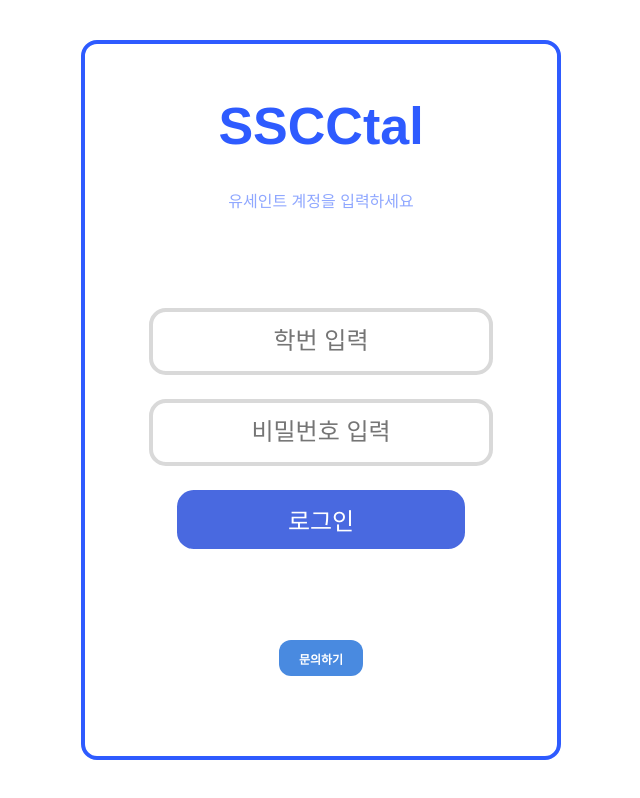
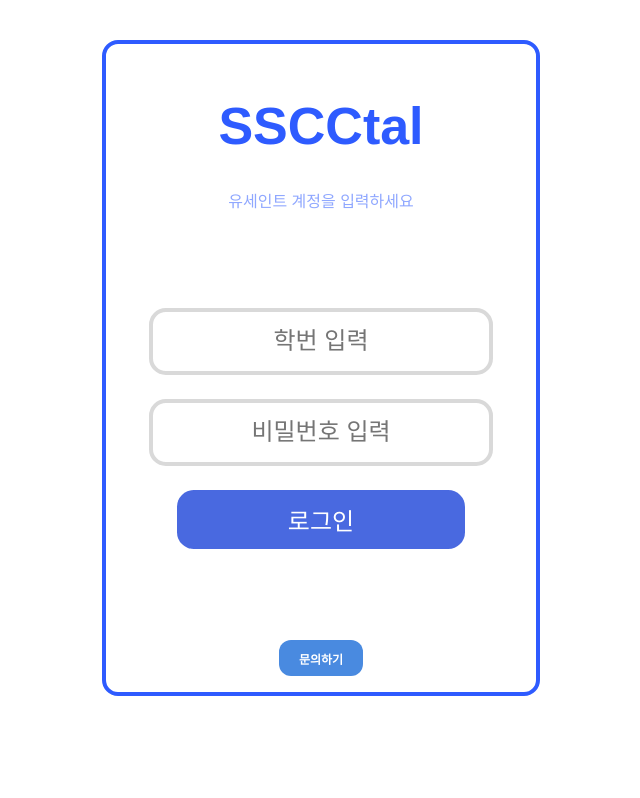
Before and after one commit to SSCC-Library/SSCCtal-FE.kiosk, a React (Vite) app: page /#/ in a window 1280 px wide. Shown: the whole page, without its empty margins (319-959 px from the left). Built offline with nearby package versions, Linux system fonts and the light colour scheme; no server answers.

Commit message:
design: 페이지 컨테이너 크기 수정

```diff
--- a/src/components/page_container.css
+++ b/src/components/page_container.css
@@ -1,5 +1,5 @@
 .page-container {
-	height: 90vh;
+	height: 82vh;
 	aspect-ratio: 2 / 3;
 	margin: 5vh auto 0 auto;
 	background: #fff;
```
